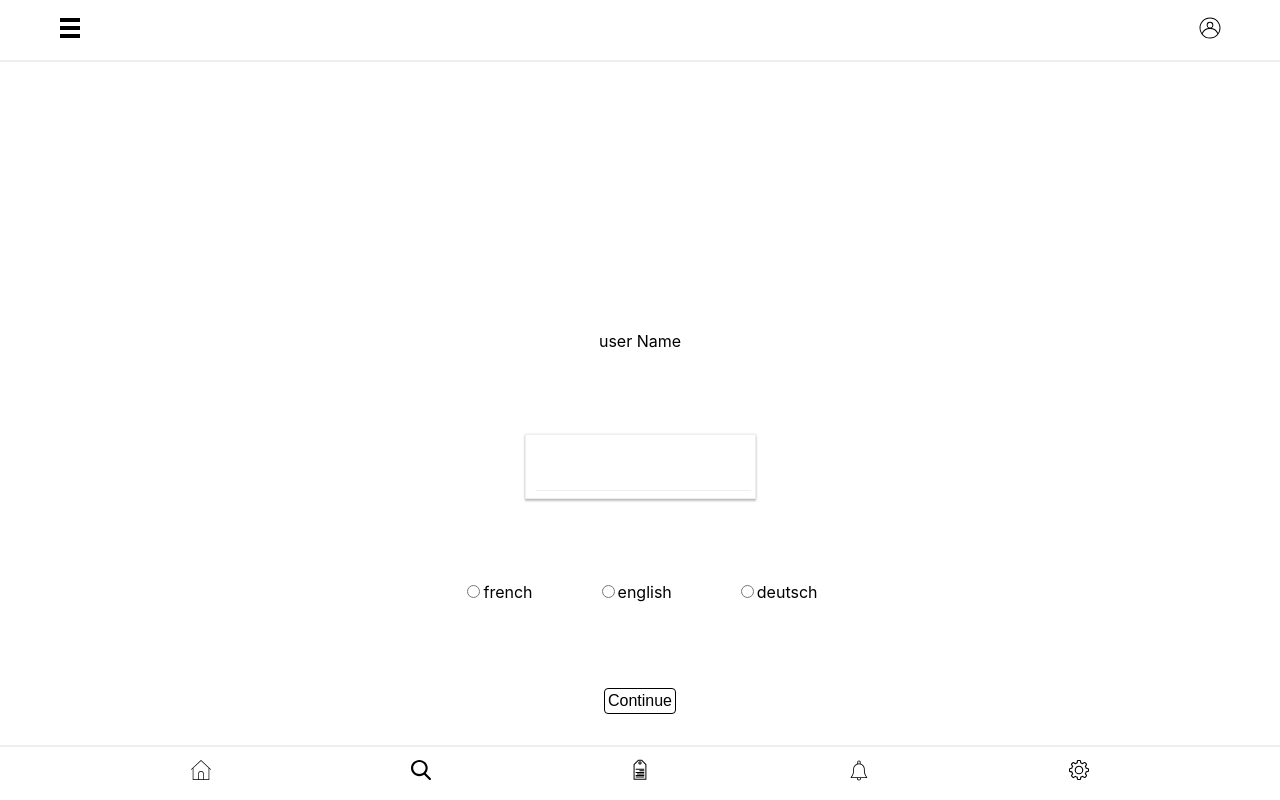
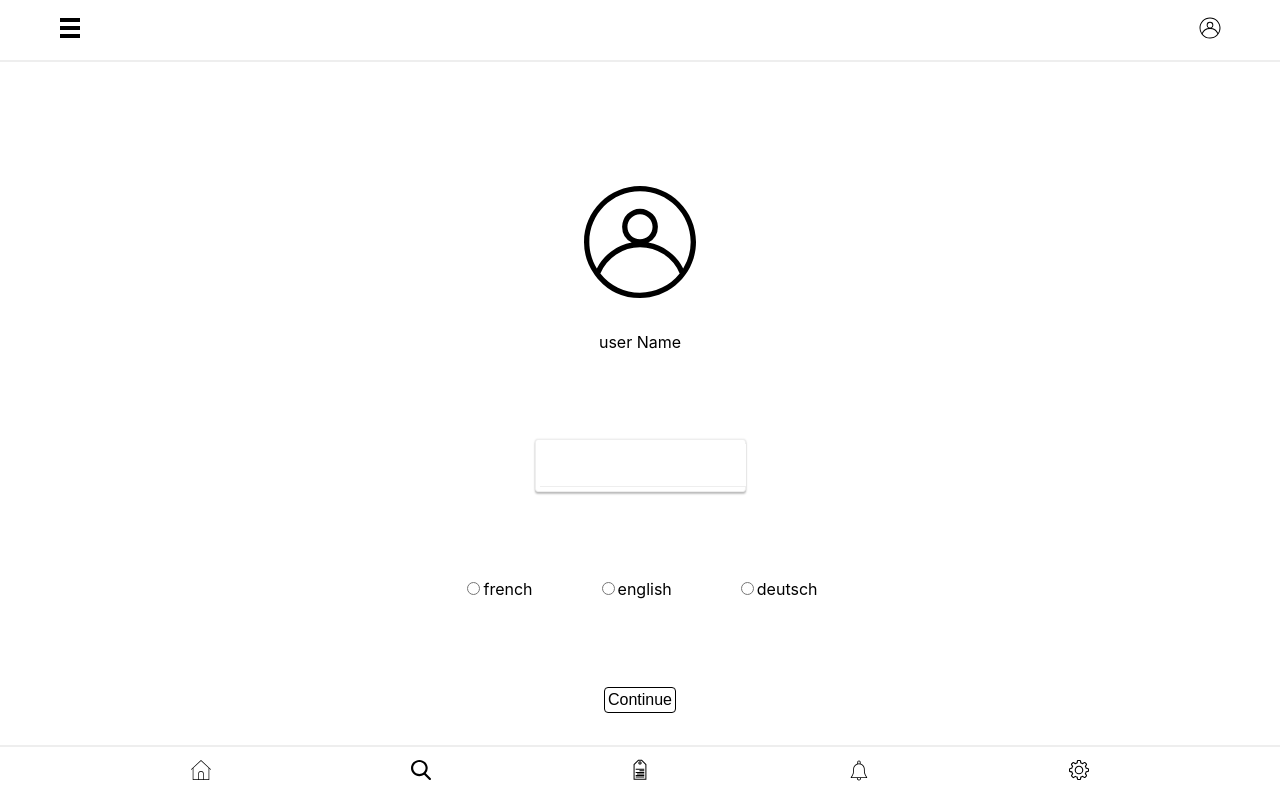
Before and after one commit to Lionprincipe/bilangum, a React (Create React App) app: page / in a window 1280 px wide. Shown: the top 800 px of the page. Built offline with nearby package versions, Linux system fonts and the light colour scheme.

Commit message:
update autocomplete ui

```diff
--- a/src/actions.js
+++ b/src/actions.js
@@ -48,7 +48,6 @@ export const createWord = (newWord, dispatch) => {
 }
 
 export const updateTranslation = (wordIndex, newList, dispatch) => {
-  console.log(newList)
   newList &&
     dispatch(wordUpdate({ wordIndex, name: 'translations', value: newList }))
 }
--- a/src/components/LANGUAGES/EthnicLanguageSelection.js
+++ b/src/components/LANGUAGES/EthnicLanguageSelection.js
@@ -1,7 +1,11 @@
 import React from 'react'
 import PropTypes from 'prop-types'
+import styled from 'styled-components'
 
 import AutocompleteContainer from '../../container/AutocompleteContainer'
+const Wrapper = styled.div`
+  padding: 0.2em;
+`
 
 const EthnicLanguageSelection = ({
   ethnicLanguage,
@@ -11,6 +15,7 @@ const EthnicLanguageSelection = ({
   languages,
 }) => {
   return (
+    <Wrapper>
       <AutocompleteContainer
         list={languages}
         attributs={['language', 'languageId']}
@@ -20,6 +25,7 @@ const EthnicLanguageSelection = ({
         placeholder={placeholder}
         onSubmit={onSubmit}
       />
+    </Wrapper>
   )
 }
 
--- a/src/components/UI/Autocomplete.js
+++ b/src/components/UI/Autocomplete.js
@@ -4,34 +4,37 @@ import styled from 'styled-components'
 import InputField from './InputField'
 
 const InputStyled = styled.div`
-  padding: 10px 10px;
+  position: relative;
   font-weight: 300;
   border: none;
   outline: none;
   color: #666;
+  width: 100%;
 `
 const Wrapper = styled.div`
-  position: relative;
   border: solid #eee 0.5px;
-  position: relative;
-  display: flex;
-  flex-direction: column;
   background: #fff;
   box-shadow: 0 0 2px rgba(0, 0, 0, 0.12), 0 2px 2px rgba(0, 0, 0, 0.24);
+  border-radius: 3px;
+  font-size: 1em;
+  padding: 2%;
 `
 const SubWrapper = styled.ul`
-  width: 100%;
+  list-style: none;
+  padding-left: 0;
   min-height: 40px;
-  max-height: 330px;
+  max-height: 200px;
   overflow: scroll;
   z-index: 99;
 `
 const StyledSuggestion = styled.li`
-  padding: 20px 10px;
-  font-size: 13px;
   cursor: pointer;
   transition: all 0.2s;
   list-style-type: none;
+  min-width: 100px;
+  margin: 0 0.6em;
+  padding: 0.3em;
+  border-bottom: solid #eee 0.5px;
 `
 
 export default class Autocomplete extends Component {
--- a/src/components/USERS/UserProfileCard.js
+++ b/src/components/USERS/UserProfileCard.js
@@ -1,5 +1,5 @@
 import React from 'react'
-import PropTypes from 'prop-types'
+
 import styled from 'styled-components'
 
 import Icon from '../UI/Icon'
@@ -21,7 +21,7 @@ const UserProfileCard = props => {
   return (
     <div>
       <StyledImg>
-        <Icon type="profile" width="100%" height="100%" />
+        <Icon name="profile" width="100%" height="100%" />
       </StyledImg>
       <StyledName>user Name</StyledName>
     </div>
--- a/src/selectors.js
+++ b/src/selectors.js
@@ -61,7 +61,7 @@ export const translationAddSelector = (
   const { translations, language, wordId, word, ...others } = originalWord
   const wordCopy = {
     ...others,
-    translations: updateList(translations || [], -1, wordId) || [],
+    translations: updateList(translations || [], -1, { wordId, word }) || [],
     language: languageCheckedSelector(language, referenceLanguage)
       ? ethnicLanguage
       : referenceLanguage,
```
Lines whose indentation alone changed are shown as unchanged.
